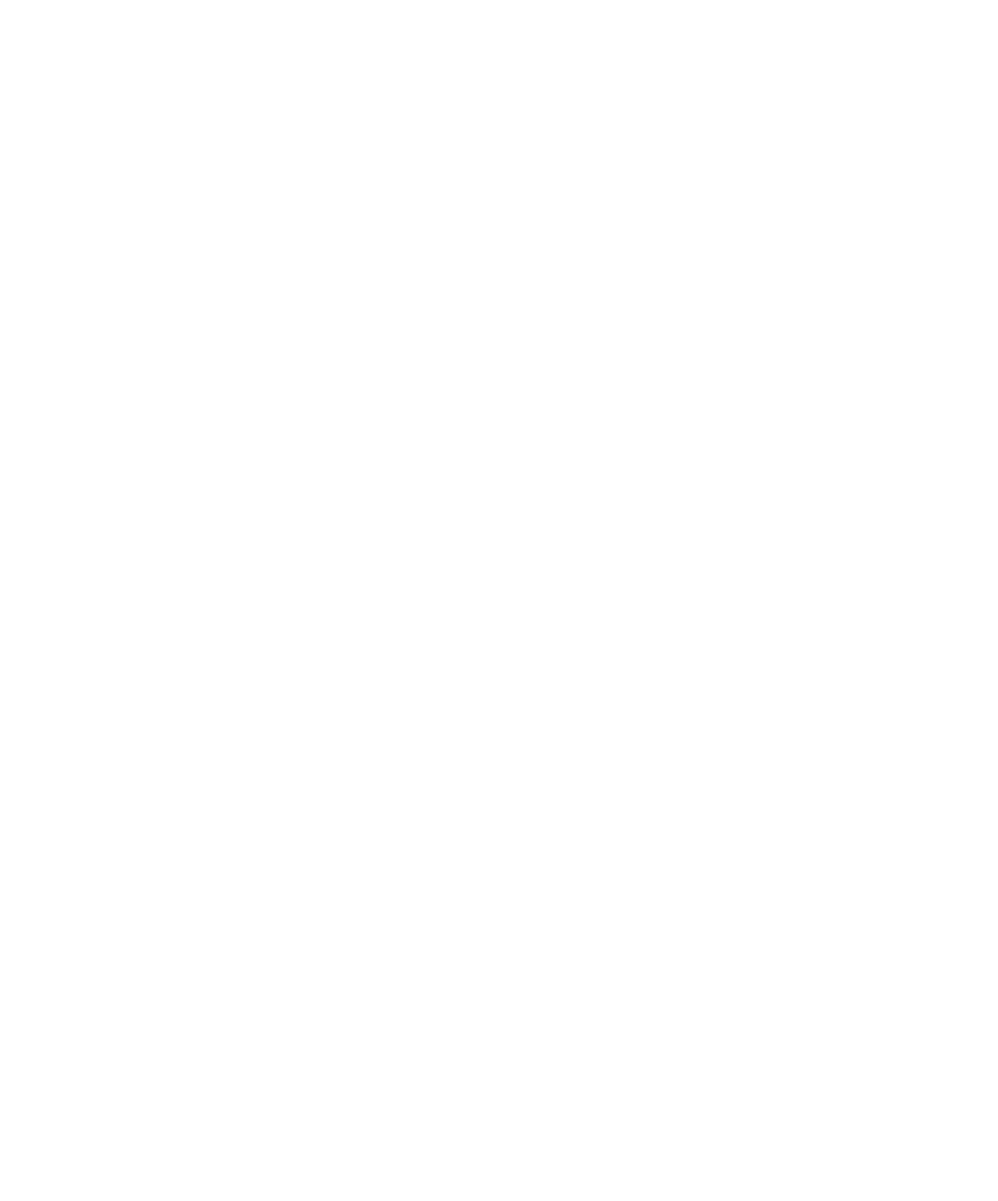
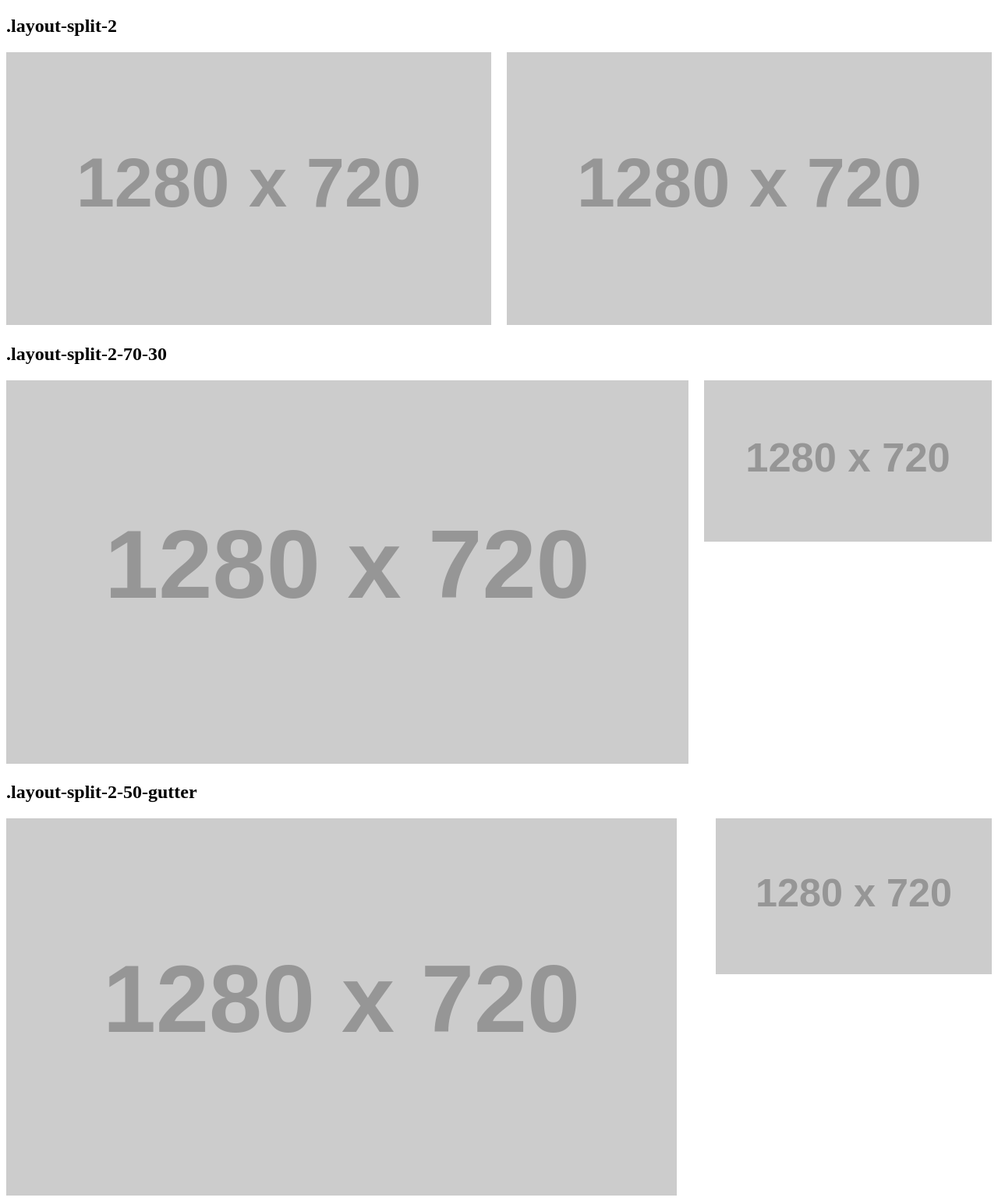
Before and after one commit to happycog/cog-layouts, a website: page index.html in a window 1280 px wide. Shown: the whole page at 78% size. Before the commit the page ends 800 px from the top, so only its background shows below. Drawn offline with Linux system fonts and the light colour scheme; placeholder pictures from the web are drawn by us.

Commit message:
updated readme

```diff
--- a/index.html
+++ b/index.html
@@ -2,10 +2,26 @@
 <html>
   <head>
     <meta charset="utf-8">
-    <link rel="stylesheet" href="/dist/style.css" media="screen" title="no title" charset="utf-8">
+    <link rel="stylesheet" href="/public/style.css" media="screen" title="no title" charset="utf-8">
     <title>CogLayouts</title>
   </head>
   <body>
+    <h2>.layout-split-2</h2>
+    <div class="layout-split-2">
+      <div class="column"><img src="http://placehold.it/1280x720?text=Block" style="width: 100%;" alt="" /></div>
+      <div class="column"><img src="http://placehold.it/1280x720?text=Block" style="width: 100%;" alt="" /></div>
+    </div>
 
+    <h2>.layout-split-2-70-30</h2>
+    <div class="layout-split-2-70-30">
+      <div class="column"><img src="http://placehold.it/1280x720?text=Block" style="width: 100%;" alt="" /></div>
+      <div class="column"><img src="http://placehold.it/1280x720?text=Block" style="width: 100%;" alt="" /></div>
+    </div>
+
+    <h2>.layout-split-2-50-gutter</h2>
+    <div class="layout-split-2-50-gutter">
+      <div class="column"><img src="http://placehold.it/1280x720?text=Block" style="width: 100%;" alt="" /></div>
+      <div class="column"><img src="http://placehold.it/1280x720?text=Block" style="width: 100%;" alt="" /></div>
+    </div>
   </body>
 </html>
--- a/src/style.scss
+++ /dev/null
@@ -1,2 +0,0 @@
-@import "scss/mixin.scss";
-$autolayoutDefaultGutter: 20px; // overwright default
--- /dev/null
+++ b/style.scss
@@ -0,0 +1,13 @@
+@import 'dist/coglayouts';
+$autolayoutDefaultGutter: 20px; // overwright default
+
+.layout-split-2 {
+  @include autolayout( '|[column]-[column]|');
+}
+
+.layout-split-2-70-30 {
+  @include autolayout( '|[column(70%)]-[column(30%)]|');
+}
+.layout-split-2-50-gutter {
+  @include autolayout( '|[column(70%)]-50px-[column(30%)]|');
+}
```
Also changed, not shown: package.json (added, +19 -0 lines), README.md, dist/coglayouts.scss (renamed from src/scss/mixin.scss), dist/style.css (deleted), public/style.css (added), style.css (deleted), 2 other files.
